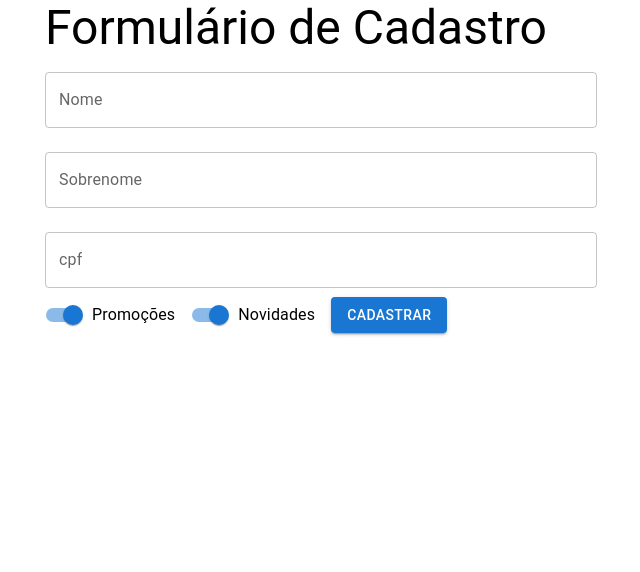
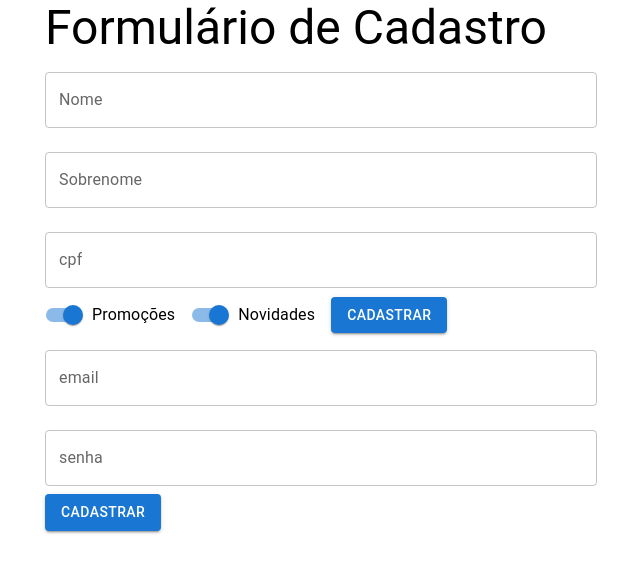
Before and after one commit to matheustakasaki/react-function-components, a React (Create React App) app in the folder material-form/: page / in a window 1280 px wide. Shown: the top 572 px of the page, without its empty margins (319-959 px from the left). Built offline with nearby package versions, Linux system fonts and the light colour scheme.

Commit message:
ADicionando mais campos ao formulario de cadastro

```diff
--- a/material-form/src/App.js
+++ b/material-form/src/App.js
@@ -1,6 +1,6 @@
 import './App.css';
 import React from 'react';
-import FormularioCadastro from './components/FormularioCadastro';
+import FormularioCadastro from './components/FormularioCadastro/FormularioCadastro';
 
 function App() {
   return (
--- /dev/null
+++ b/material-form/src/components/FormularioCadastro/DadosPessoais.jsx
@@ -0,0 +1,65 @@
+import React, { useState } from 'react';
+import { TextField, Button, Container, Switch, FormControlLabel, Typography } from '@mui/material'
+
+function DadosPessoais({ aoEnviar, validarCpf }) {
+
+    let [nome, setNome] = useState('')
+    let [sobrenome, setSobrenome] = useState('')
+    let [cpf, setCpf] = useState('')
+    let [promocoes, setPromocoes] = useState(true)
+    let [novidades, setNovidades] = useState(true)
+
+    const [erros, setErros] = useState({ cpf: { valido: true, texto: '' } })
+    return (
+        <>
+
+            <Container component="article" maxWidth="sm">
+                <Typography variant="h3" component="h1" >Formulário de Cadastro</Typography>
+
+                <form onSubmit={(event) => {
+                    event.preventDefault();
+                    aoEnviar({ nome, sobrenome, cpf, novidades, promocoes })
+                }}>
+                    <TextField id="nome" value={nome} onChange={(event) => {
+                        let tmpNome = event.target.value;
+
+                        if (tmpNome.length >= 3) {
+                            tmpNome = tmpNome.substr(0, 3)
+
+                        }
+                        setNome(tmpNome)
+                    }
+                    } label="Nome" color="secondary" variant="outlined"  fullWidth margin="normal" />
+
+                    <TextField id="sobrenome" value={sobrenome} onChange={(event) => {
+
+                        setSobrenome(event.target.value)
+                    }
+                    } label="Sobrenome" variant="outlined" fullWidth margin="normal" />
+
+                    <TextField id="cpf" error={!erros.cpf.valido} helperText={erros.cpf.texto} value={cpf} onChange={(event) => { setCpf(event.target.value) }}
+                        onBlur={(event) => {
+                            const ehValido = validarCpf(cpf);
+                            setErros({ cpf: ehValido })
+                        }}
+                        label="cpf" variant="outlined" fullWidth margin="normal" />
+
+                    <FormControlLabel label="Promoções" control={<Switch checked={promocoes} onChange={(event) => {
+                        setPromocoes(event.target.checked)
+                    }} name="promocoes"></Switch>} />
+
+                    <FormControlLabel label="Novidades" control={<Switch checked={novidades} onChange={(event) => {
+                        setNovidades(event.target.checked)
+                    }} name="novidades" ></Switch>} />
+
+                    <Button type="submit" variant="contained" color="primary">Cadastrar</Button>
+
+                </form>
+
+
+            </Container>
+        </>
+    );
+}
+
+export default DadosPessoais;
--- /dev/null
+++ b/material-form/src/components/FormularioCadastro/DadosUsuario.jsx
@@ -0,0 +1,20 @@
+import React from 'react';
+import { TextField, Button, Container } from '@mui/material';
+function DadosUsuario() {
+    return (
+        <>
+
+            <Container component="article" maxWidth="sm">
+
+                <form >
+                    <TextField id="email" label="email" type="email" variant="outlined" fullWidth margin="normal" />
+                    <TextField id="senha" label="senha" type="password" variant="outlined" fullWidth margin="normal" />
+                    <Button type="submit" variant="contained" color="primary"> Cadastrar </Button>
+                </form>
+
+            </Container>
+        </>
+    )
+}
+
+export default DadosUsuario;
--- /dev/null
+++ b/material-form/src/components/FormularioCadastro/FormularioCadastro.jsx
@@ -0,0 +1,17 @@
+import React from 'react';
+import DadosPessoais from './DadosPessoais';
+import DadosUsuario from './DadosUsuario';
+
+function FormularioCadastro({ aoEnviar, validarCpf }) {
+
+    return (
+        <>
+            <DadosPessoais aoEnviar={aoEnviar} validarCpf={validarCpf} />
+
+            <DadosUsuario />
+
+        </>
+    );
+}
+
+export default FormularioCadastro;
--- a/material-form/src/components/FormularioCadastro/index.jsx
+++ /dev/null
@@ -1,65 +0,0 @@
-import React, { useState } from 'react';
-import { TextField, Button, Container, Switch, FormControlLabel, Typography } from '@mui/material'
-
-function FormularioCadastro({ aoEnviar, validarCpf }) {
-
-    let [nome, setNome] = useState('')
-    let [sobrenome, setSobrenome] = useState('')
-    let [cpf, setCpf] = useState('')
-    let [promocoes, setPromocoes] = useState(true)
-    let [novidades, setNovidades] = useState(true)
-
-    const [erros, setErros] = useState({ cpf: { valido: true, texto: '' } })
-    return (
-        <>
-
-            <Container component="article" maxWidth="sm">
-                <Typography variant="h3" component="h1" >Formulário de Cadastro</Typography>
-
-                <form onSubmit={(event) => {
-                    event.preventDefault();
-                    aoEnviar({ nome, sobrenome, cpf, novidades, promocoes })
-                }}>
-                    <TextField id="nome" value={nome} onChange={(event) => {
-                        let tmpNome = event.target.value;
-
-                        if (tmpNome.length >= 3) {
-                            tmpNome = tmpNome.substr(0, 3)
-
-                        }
-                        setNome(tmpNome)
-                    }
-                    } label="Nome" variant="outlined" color="secondary" fullWidth margin="normal" />
-
-                    <TextField id="sobrenome" value={sobrenome} onChange={(event) => {
-
-                        setSobrenome(event.target.value)
-                    }
-                    } label="Sobrenome" variant="outlined" fullWidth margin="normal" />
-
-                    <TextField id="cpf" error={!erros.cpf.valido} helperText={erros.cpf.texto} value={cpf} onChange={(event) => { setCpf(event.target.value) }}
-                        onBlur={(event) => {
-                            const ehValido = validarCpf(cpf);
-                            setErros({ cpf: ehValido })
-                        }}
-                        label="cpf" variant="outlined" fullWidth margin="normal" />
-
-                    <FormControlLabel label="Promoções" control={<Switch checked={promocoes} onChange={(event) => {
-                        setPromocoes(event.target.checked)
-                    }} name="promocoes"></Switch>} />
-
-                    <FormControlLabel label="Novidades" control={<Switch checked={novidades} onChange={(event) => {
-                        setNovidades(event.target.checked)
-                    }} name="novidades" ></Switch>} />
-
-                    <Button type="submit" variant="contained" color="primary">Cadastrar</Button>
-
-                </form>
-
-
-            </Container>
-        </>
-    );
-}
-
-export default FormularioCadastro;
```
Also changed, not shown: 1 other file (tests, documents, lock files or other folders).
